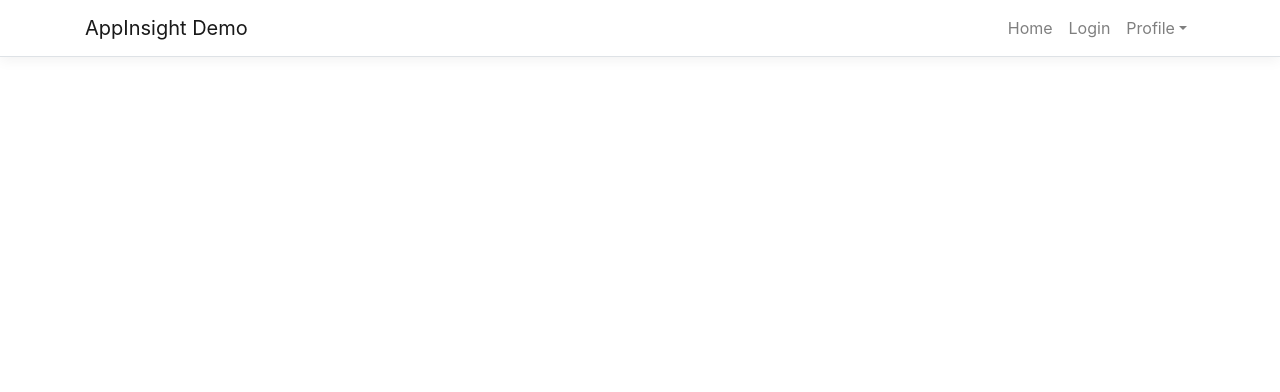
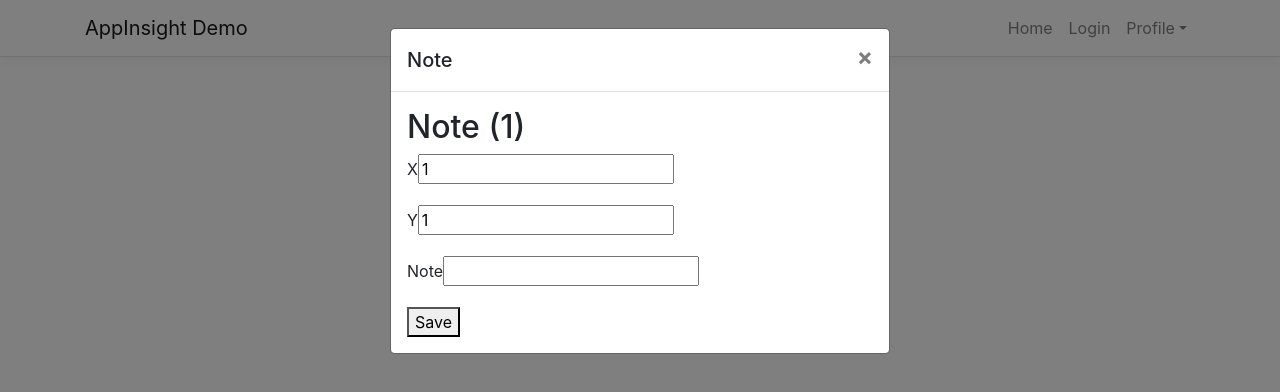
Before and after one commit to mkokabi/LandmarkRemark, a React (Create React App) app in the folder webapp/: page /Note/1/1/1 in a window 1280 px wide. Shown: the top 392 px of the page. Built offline with nearby package versions, Linux system fonts and the light colour scheme; what google-maps-react would draw is missing.

Commit message:
Passing the x and y.

```diff
--- a/webapp/src/App.tsx
+++ b/webapp/src/App.tsx
@@ -14,7 +14,7 @@ const App: React.FC = () => {
           <Route exact path="/" component={Home} />
           <Route path="/Login" component={Login} />
           <Route path="/Profile" component={Profile} />
-          <Route path="/TakeNote/:id" component={Note} />
+          <Route path="/Note/:id/:x?/:y?" component={Note} />
         </Layout>
     </div>
   );
--- a/webapp/src/components/MapContainer.jsx
+++ b/webapp/src/components/MapContainer.jsx
@@ -27,7 +27,7 @@ class MapContainer extends React.Component {
         activeMarker: null
       });
     }
-    this.props.onMapClicked(e.latLng.lat(), e.latLng.lat());
+    this.props.onMapClicked(e.latLng.lng(), e.latLng.lat());
   };
 
   render() {
--- a/webapp/src/components/NavMenu.tsx
+++ b/webapp/src/components/NavMenu.tsx
@@ -57,7 +57,7 @@ const NavMenu = () => {
                 <DropdownItem tag={Link} to="/Profile">
                   Profile
                 </DropdownItem>
-                <DropdownItem tag={Link} to="/TakeNote">
+                <DropdownItem tag={Link} to="/Note">
                   Take note
                 </DropdownItem>
                 <DropdownItem>
--- a/webapp/src/components/Note.tsx
+++ b/webapp/src/components/Note.tsx
@@ -5,17 +5,31 @@ import { Modal, ModalBody, ModalHeader } from "reactstrap";
 import { useParams, useHistory } from "react-router";
 import { noteService } from "../services/noteService";
 
-  const Note = () => {
-  let { id } = useParams();
+const Note = () => {
+  let { id, x, y } = useParams();
   const useNoteForm = (callback: any) => {
-    const [note, setNote] = useState({
+    const [note, setNote] = useState(id === "0" ? {
       body: "",
-      x: 0,
-      y: 0
+      x: x == null ? -20 : parseFloat(x),
+      y: y == null ? -20 : parseFloat(y)
+    } : {
+      body: "",
+      x: x == null ? -10 : parseFloat(x),
+      y: y == null ? -10 : parseFloat(y)
     });
-    useEffect(() => {
-      noteService.getNote(id ? parseInt(id) : 0).then(data => setNote(data));
-    }, []);
+    // const getOrCreateNote = () => {
+    //   if (id === "0") {
+    //     return {
+    //       body: "",
+    //       x: x == null ? -10 : parseFloat(x),
+    //       y: y == null ? -20 : parseFloat(y)
+    //     };
+    //   }
+    //   noteService.getNote(id ? parseInt(id) : 0).then(data => setNote(data));
+    // };
+    // useEffect(() => {
+    //   noteService.getNote(id ? parseInt(id) : 0).then(data => setNote(data));
+    // }, []);
     const handleSubmit = (event: any) => {
       if (event) {
         event.preventDefault();
@@ -55,8 +69,8 @@ import { noteService } from "../services/noteService";
   const close = () => {
     history.push("/");
 
-    setModal(false)
-  }
+    setModal(false);
+  };
 
   const closeBtn = (
     <button className="close" onClick={close}>
@@ -67,9 +81,7 @@ import { noteService } from "../services/noteService";
   return (
     <>
       <Modal isOpen={modal}>
-        <ModalHeader close={closeBtn}>
-          Note
-        </ModalHeader>
+        <ModalHeader close={closeBtn}>Note</ModalHeader>
         <ModalBody>
           <h2>Note ({id})</h2>
           <form onSubmit={handleSubmit}>
--- a/webapp/src/components/NotesMap.tsx
+++ b/webapp/src/components/NotesMap.tsx
@@ -16,7 +16,7 @@ const NotesMap = (loginResults: LoginState) => {
   }, []);
 
   const onMapClicked = (x: number, y: number) => {
-    alert("Map clicked on x:" + x + " y: " + y);
+    history.push(`/Note/0/${x}/${y}`);
   };
 
   const NotesGrid = () => (
@@ -57,7 +57,7 @@ const NotesMap = (loginResults: LoginState) => {
               lng: note.x
             }}
             onClick={() => // alert("Note " + note.body)
-            history.push(`/TakeNote/${note.id}`)
+            history.push(`/Note/${note.id}`)
           }
           />
         ))}
```
